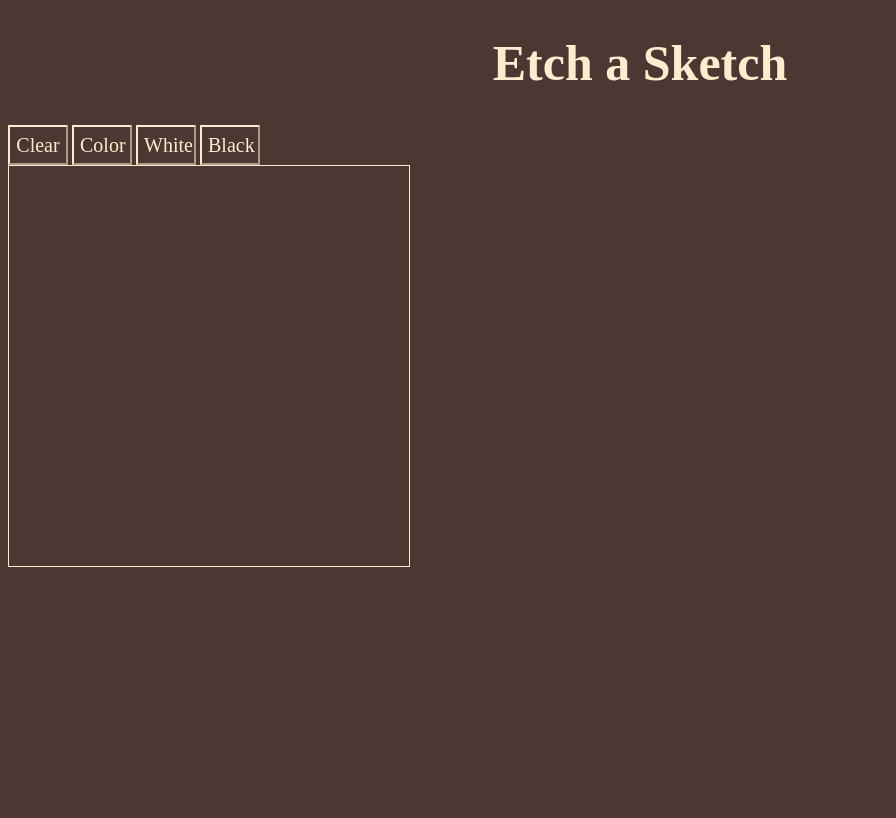
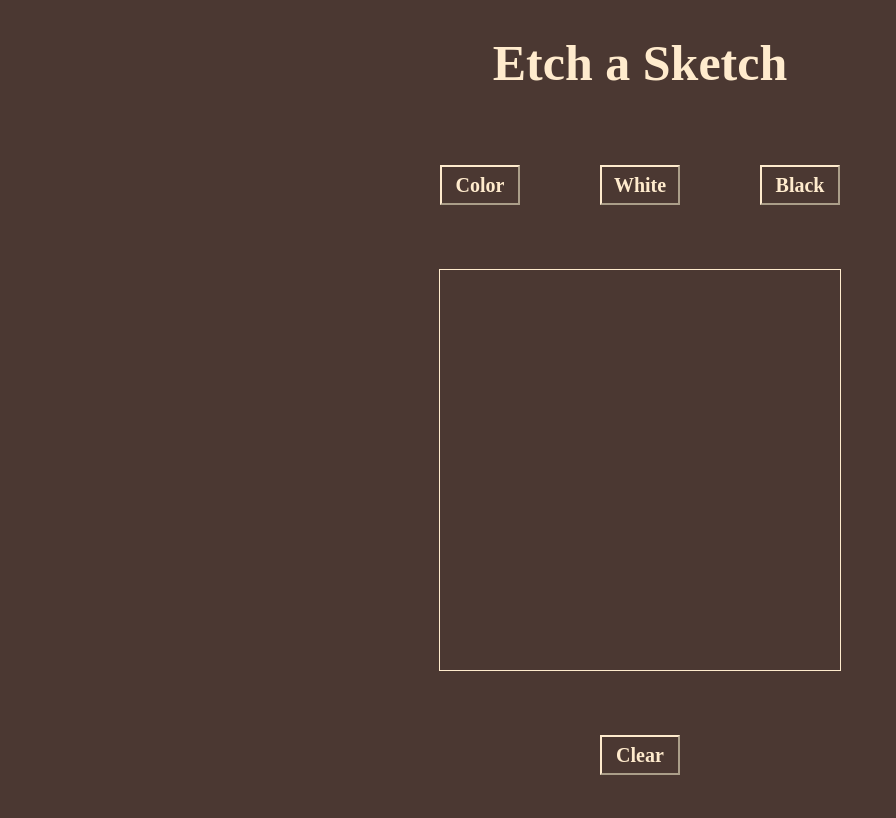
Before and after one commit to jessifee/Etch-a-Sketch, a plain HTML site: page index.html in a window 1280 px wide. Shown: the whole page, without its empty margins (0-896 px from the left). Drawn offline with Linux system fonts and the light colour scheme.

Commit message:
adjust buttons

```diff
--- a/app.js
+++ b/app.js
@@ -55,7 +55,8 @@ function changeColor(e) {
 clearBtn.addEventListener("click", function clear() {
   container.innerHTML = "";
   let newSize = prompt("Choose the size of your next canvas");
-  let size = parseInt(newSize); //newSize is a string, parseInt changes it to a number
+  let size= Math.min(Math.max(parseInt(newSize), 1), 100);
+  //let size = parseInt(newSize); //newSize is a string, parseInt changes it to a number
   makeGrid(size);
 });
 
--- a/index.html
+++ b/index.html
@@ -11,13 +11,15 @@
   <body>
     <header><h1>Etch a Sketch</h1></header>
     <div class="buttons">
-    <button type="button" id="clearBtn">Clear</button>
       <button type="button" id="colorBtn">Color</button>
       <button type="button" id="whiteBtn">White</button>
       <button type="button" id="blackBtn">Black</button>
     </div>
-    <div class="big-Container">
+    <div class="big-container">
       <div class="container"></div>
+    </div>
+    <div class="clear-container">
+      <button type="button" id="clearBtn">Clear</button>
     </div>
   </body>
 </html>
--- a/style.css
+++ b/style.css
@@ -1,3 +1,4 @@
+
 h1{
     text-align: center;
     color:blanchedalmond;
@@ -7,13 +8,18 @@ h1{
 
 /*funktionier nicht, soll in die Mitte */
 .big-container{
-    width: 450px;
+    width: 100%;
     height: 450px;
     display: flex;
     justify-content: center;
     align-items: center;
 }
 
+.buttons {
+    display: flex;
+    justify-content: center;
+    align-items: center;
+}
 .container {
     display: grid;
     width: 400px;
@@ -21,6 +27,12 @@ h1{
     border: blanchedalmond 1px solid;
 }
 
+.clear-container{
+    display: flex;
+    justify-content: center;
+    align-items: center;
+    margin-bottom: 50px;
+}
 .black{
     background-color: black;
 }
@@ -30,14 +42,20 @@ body{
    background-size: cover;
 }
 
+#clearbtn{
+    width: 200px;
+}
+
 button{
  background-color: #4b3832;
     color: blanchedalmond;
     box-shadow: none;
     height: 40px;
-    width: 60px;
+    width: 80px;
     font-size: 20px;
     font-family: baskerville;
     border-color: blanchedalmond;
     cursor: pointer;
+    margin: 40px;
+    font-weight: bold;
 }
```
Lines whose indentation alone changed are shown as unchanged.
